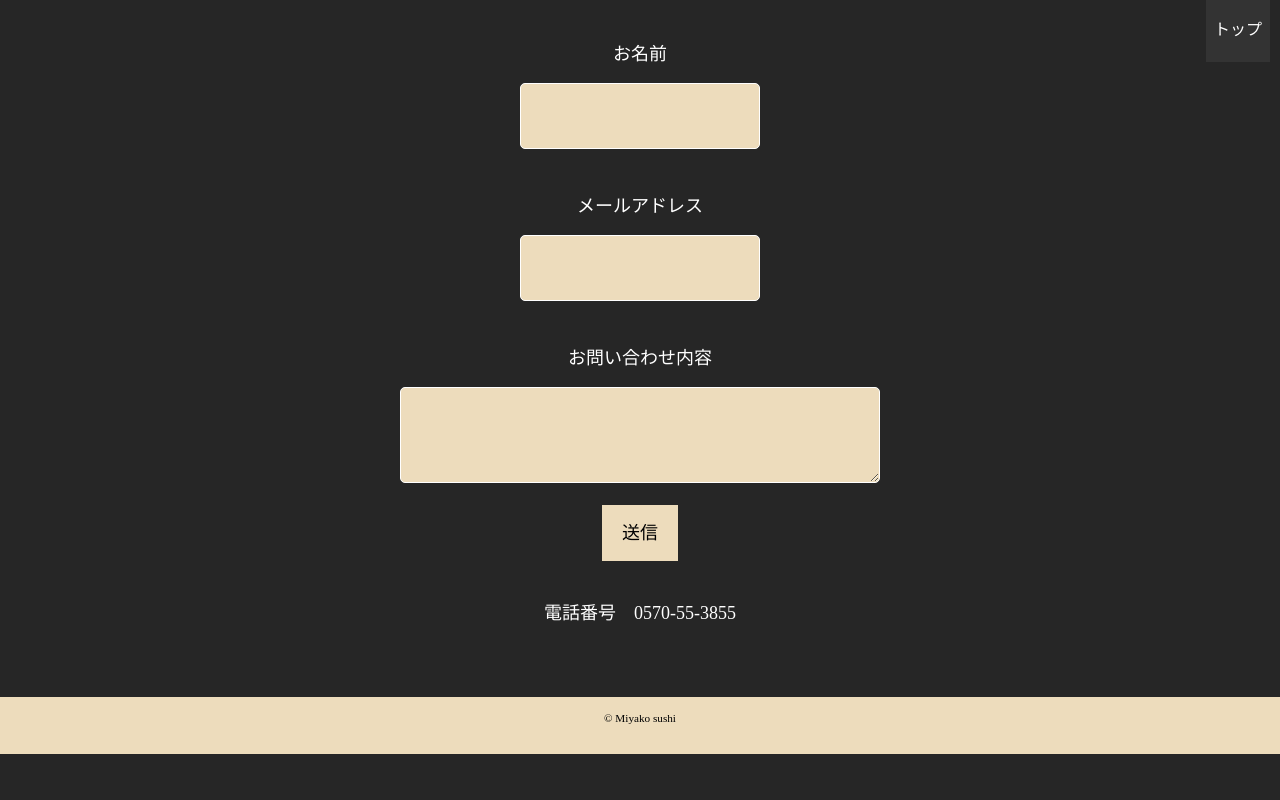
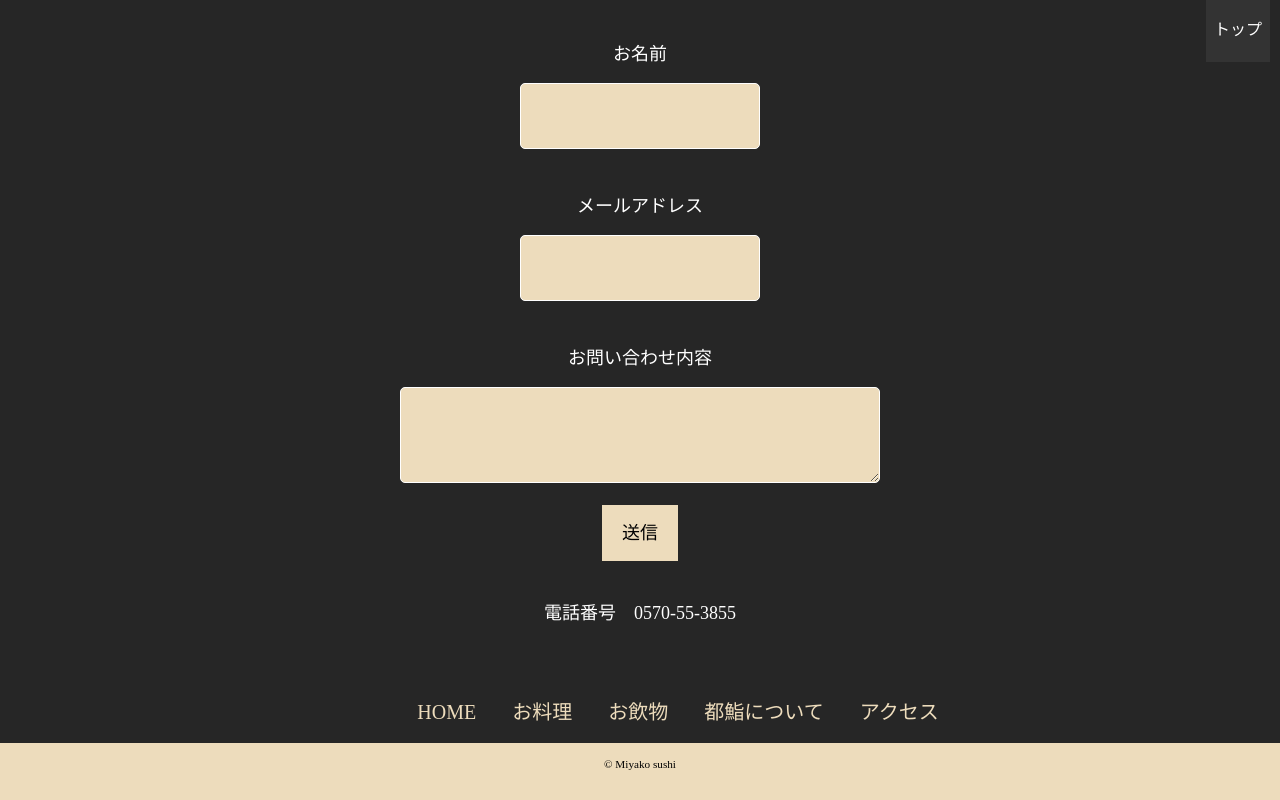
Before and after one commit to MiyakoTamura385/osushi, a website: page contact.html in a window 1280 px wide. Shown: the part 728-1528 px from the top of the page. Before the commit the page ends 1482 px from the top, so only its background shows below. Drawn offline with nearby package versions, Linux system fonts and the light colour scheme.

Commit message:
ハンバーガーメニュー　修正

```diff
--- a/contact.html
+++ b/contact.html
@@ -53,7 +53,7 @@
     </div>
   </div>
 
-  <div id="contact-content" class="top">
+  <div id="menu-content" class="top">
     <a href="#" id="topBtn">トップ</a>
   </div>
 
@@ -67,14 +67,25 @@
     </ul>
   </nav>
 
+  <nav>
+    <ul class="botomm-nav">
+      <li><a href="#top">HOME</a></li>
+      <li><a href="menu.html">お料理</a></li>
+      <li><a href="menu.html">お飲物</a></li>
+      <li><a href="kodawari.html">都鮨について</a></li>
+      <li><a href="#map">アクセス</a></li>
+    </ul>
+  </nav>
+
   <footer>
     <div class="wrapper">
       <p><small>&copy; Miyako sushi</small></p>
     </div>
-</footer>
+  </footer>
 
-    <script type="text/javascript" src="js/main.js" charset="uft-8"></script>
-    <script src="https://code.jquery.com/jquery-1.12.4.min.js" type="text/javascript"></script>
-    <script type="text/javascript" src="slick/slick.min.js"></script>
+      <script type="text/javascript" src="js/main.js" charset="uft-8"></script>
+      <script src="https://code.jquery.com/jquery-1.12.4.min.js" type="text/javascript"></script>
+      <script type="text/javascript" src="slick/slick.min.js"></script>
 </body>
+
 </html>
```
